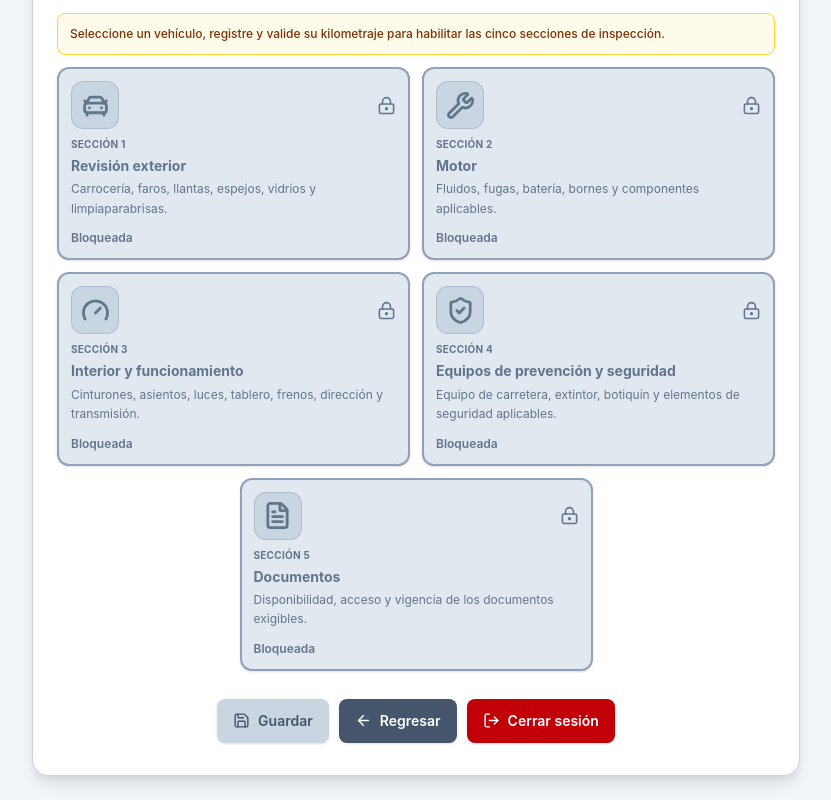
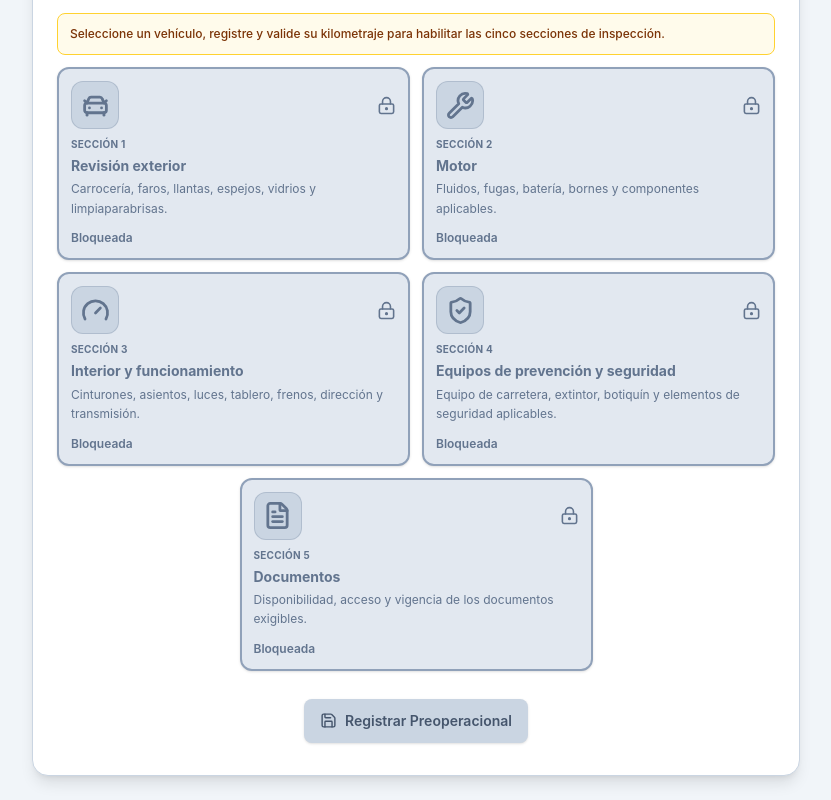
Before and after one commit to YulianoB/DATA-CEA, a Next.js app: page /instructor/practica/inspeccion in a window 1280 px wide. Shown: the part 294-1094 px from the top of the page, without its empty margins (224-1055 px from the left). Built offline with nearby package versions, Linux system fonts and the light colour scheme; sample sign-in values are in the browser's storage.

Commit message:
Inspección: dejar solo botón Registrar Preoperacional

```diff
--- a/app/instructor/practica/inspeccion/page.js
+++ b/app/instructor/practica/inspeccion/page.js
@@ -1590,8 +1590,7 @@ const puedeGuardar =
           onGuardar={handleGuardar}
           puedeGuardar={puedeGuardar}
           guardando={guardando}
-          onRegresar={() => router.push('/instructor/practica')}
-          onCerrarSesion={handleLogout}
+          textoGuardar="Registrar Preoperacional"
         />
 
         </main>
```
